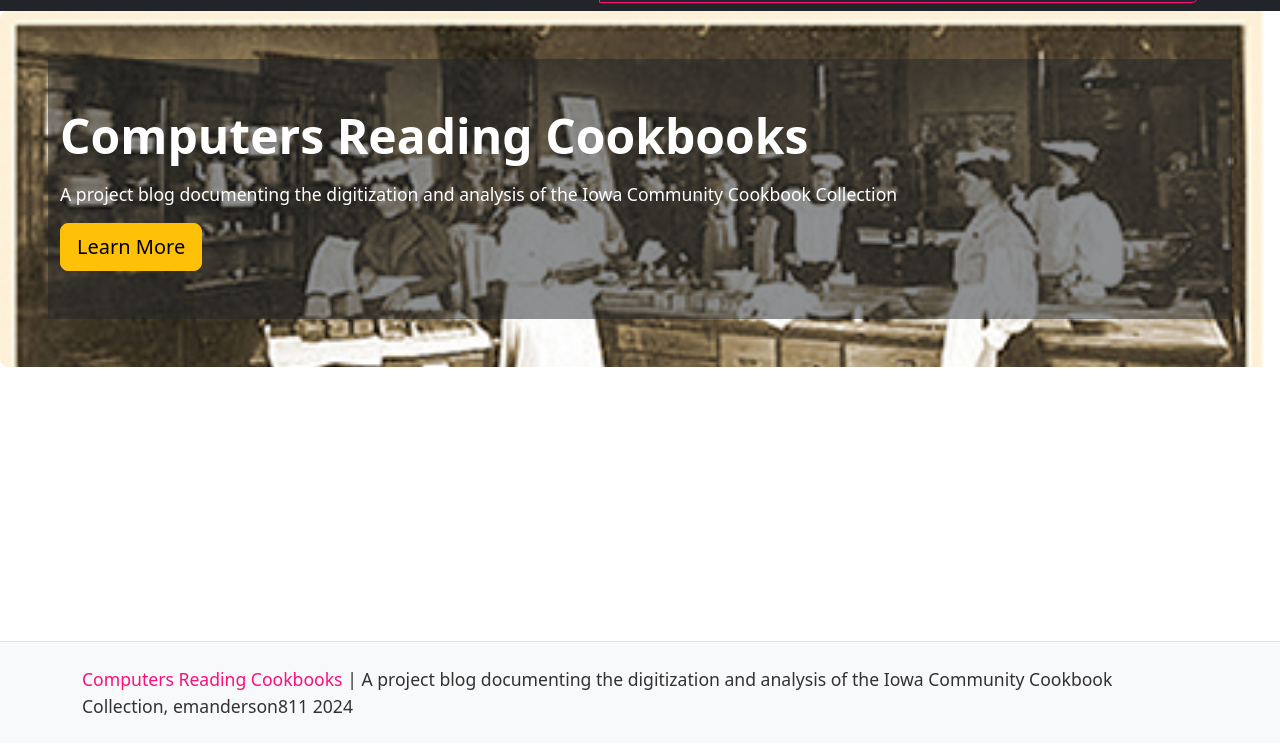
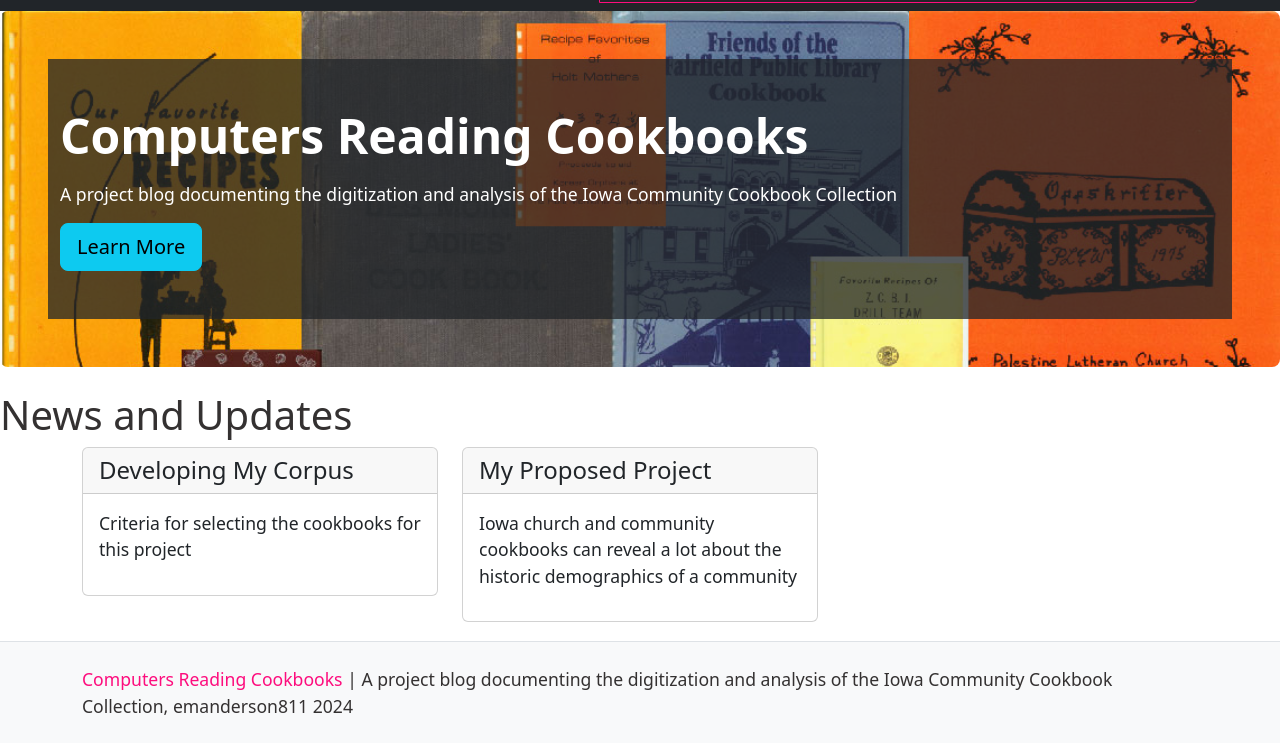
Before and after one commit to emanderson811/computers-reading-cookbooks, a Jekyll site: the page built from index.md, in a window 1280 px wide, cut to the strip 157-900 px from the top of the page. Built offline with Jekyll 4.4.1, drawn with Linux system fonts in a browser that asks for light colours.

Commit message:
update posts and site banner

```diff
--- a/_includes/card.html
+++ b/_includes/card.html
@@ -12,8 +12,10 @@
     - "alt" = alt text for image
     - "width" = will use responsive sizing to set the % size on desktop (will be 100% on mobile), choose from "25", "50", "75", or "100"
     - "centered" = give "true" to add mx-auto class on the card to center it
+    -"url" = URL to link the card to
 
 {%- endcomment -%}
+<a href="{{ include.url | relative_url }}" class="text-decoration-none text-reset">
     <div class="card mb-3{% if include.width %} feature-w-{{ include.width }}{% endif %}{% if include.centered %} mx-auto{% endif %}">
         {% if include.img %}<img class="card-img-top" src="{{ '/images/' | append: include.img | relative_url }}" alt="{{ include.alt | default: 'Card image' }}">{% endif %}
         {% if include.header %}<div class="h4 card-header">{{ include.header }}</div>{% endif %}
@@ -24,3 +26,4 @@
             </div>
         </div>
     </div>
+</a>
--- a/_includes/jumbotron.html
+++ b/_includes/jumbotron.html
@@ -15,7 +15,7 @@
 
 {%- endcomment -%}
 <div class="p-5 mb-4 bg-{{ include.bg | default: 'light' }} rounded-3{% if include.border %} border{% endif %}" {% if include['bg-image'] %}style="background-image: url('{{ include['bg-image'] }}'); background-size: cover;"{% endif %}>
-    <div class="container-fluid py-5{% if include.text-color %} text-{{ include.text-color }}{% endif %} bg-dark bg-opacity-50">
+    <div class="container-fluid py-5{% if include.text-color %} text-{{ include.text-color }}{% endif %} bg-dark bg-opacity-75">
         {% if include.heading %}<h1 class="display-5 fw-bold">{{ include.heading }}</h1>{% endif %}
         {% if include.text %}<p class="col-md-8 fs-4">{{ include.text | markdownify }}</p>{% endif %}
         {% if include.button-text %}<a class="btn btn-{{ include.button-color | default: 'primary' }} btn-lg" href="{{ include.button-link | relative_url }}">{{ include.button-text }}</a>{% endif %}
--- a/_layouts/post.html
+++ b/_layouts/post.html
@@ -3,5 +3,7 @@ layout: page
 ---
 <div class="container my-3">
     {% if post.title %}<h1>{{ post.title }}</h1>{% endif %}
-    {{ content }}
+    <p>
+        {{ content }}
+    </p>
 </div>
--- a/index.md
+++ b/index.md
@@ -3,4 +3,24 @@ title: Computers Reading Cookbooks
 layout: default
 ---
 
-{% include jumbotron.html heading=site.title text="A project blog documenting the digitization and analysis of the Iowa Community Cookbook Collection" button-text="Learn More" button-link="pages/about.html" button-color="warning" text-color="white" bg-image="assets/cookbook_5xB.jpg" %}
+{% include jumbotron.html heading=site.title text="A project blog documenting the digitization and analysis of the Iowa Community Cookbook Collection" button-text="Learn More" button-link="pages/about.html" button-color="info" text-color="white" bg-image="assets/cookbook-banner.jpg" %}
+
+# News and Updates
+<!---
+This is pulling one card per blog post. Use this code later to change to news items and updates. Need to create a News collection in config
+-->
+<div class="container">
+    <div class="row">
+        {% for post in site.posts %}
+            <div class="col-md-4">
+                {% include card.html
+                    text=post.excerpt
+                    header=post.title
+                    img=post.image
+                    alt=post.alt
+                    width="100"
+                    url=post.url%}
+            </div>
+        {% endfor %}
+    </div>
+</div>
```
Also changed, not shown: _drafts/first-draft-post.md (+8 -1 lines), _drafts/first-peak-recipes.md (added, +12 -0 lines), _posts/2024-06-07-corpus-development.md (+3 -3 lines), assets/cookbook-banner.jpg (added). Lines whose indentation alone changed are shown as unchanged.
